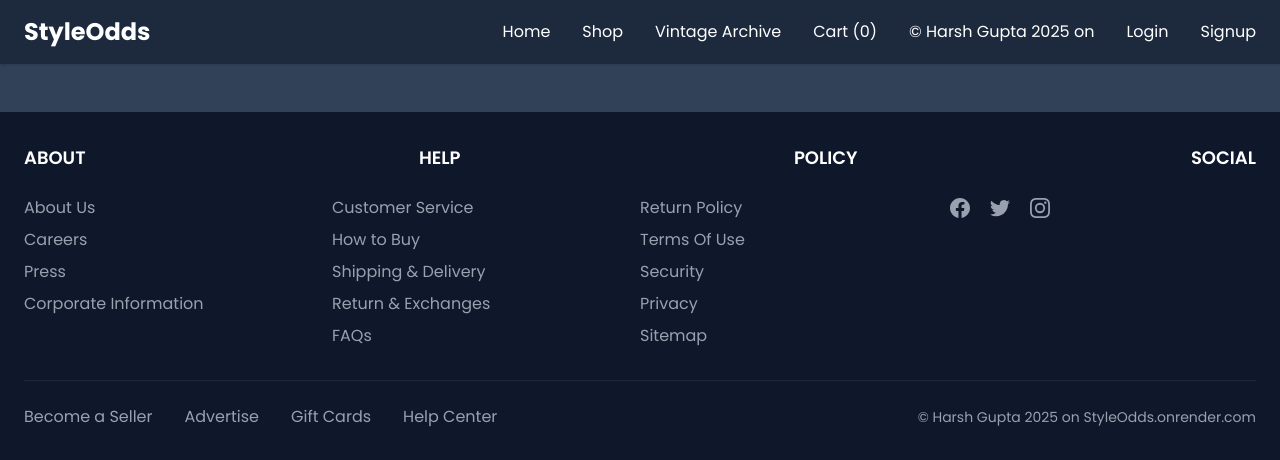
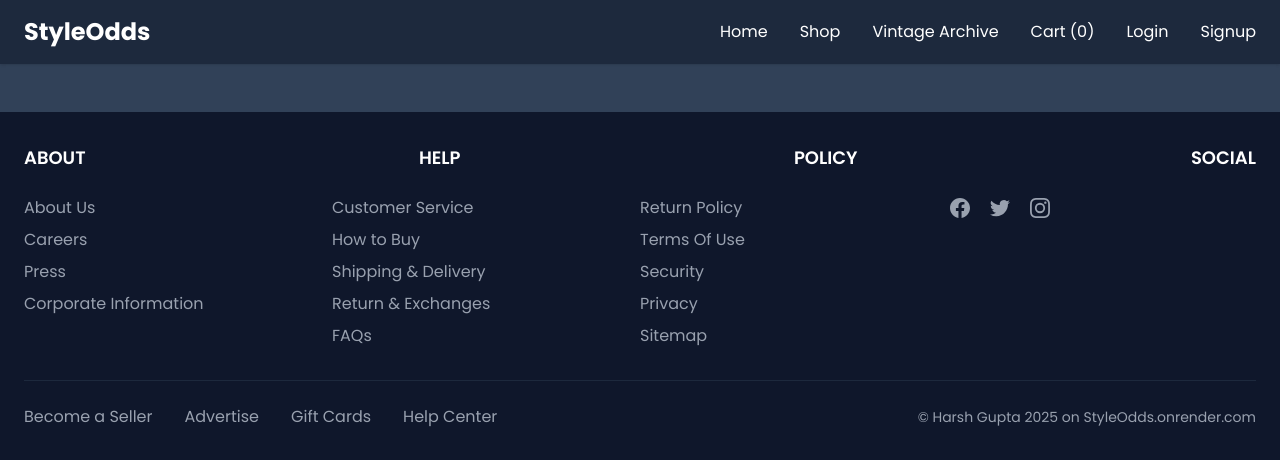
Before and after one commit to harshgupta2125/styleodds, a Django app: page /base in a window 1280 px wide. Shown: the top 460 px of the page. Run offline with Django 5.2, Linux system fonts and the light colour scheme; style sheets or scripts are compiled from the project's sources; some libraries are stand-ins or nearby versions.

Commit message:
Update base.html

```diff
--- a/templates/base.html
+++ b/templates/base.html
@@ -159,7 +159,6 @@
                     </div>
                 </div>
                 {% else %}
-                        &copy; Harsh Gupta 2025 on <a href="https://styleodds.onrender.com
                 <a href="{% url 'login' %}" class="hover:text-white">Login</a>
                 <a href="{% url 'signup' %}" class="hover:text-white">Signup</a>
                 {% endif %}
@@ -168,7 +167,6 @@
     </header>
     <script>
         // Toggle Menu Function
-                        &copy; Harsh Gupta 2025 on <a href="https://styleodds.onrender.com
         function toggleMenu() {
             const hamburger = document.querySelector('.hamburger');
             const navMenu = document.querySelector('.nav-menu');
```
